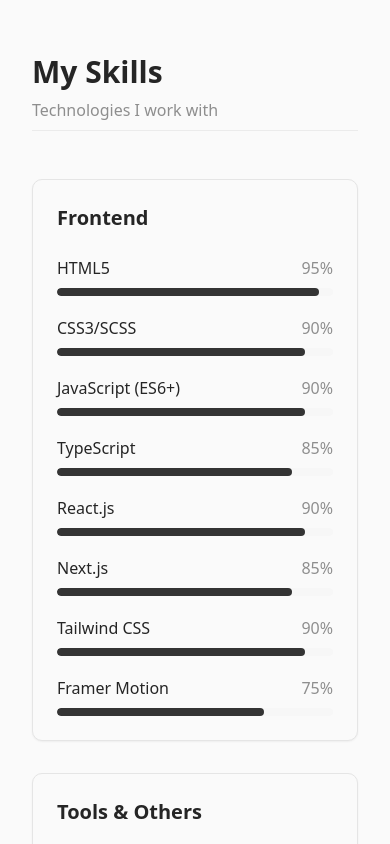
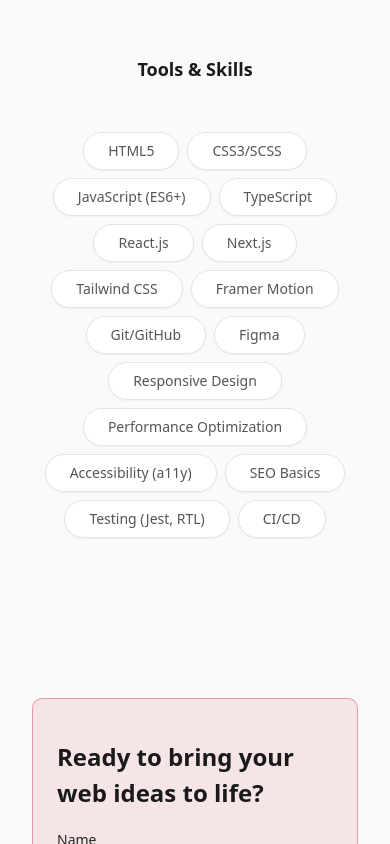
Before and after one commit to irfanmaulana007/portfolio, a Next.js app: page / in a window 390 px wide. Shown: the part 5760-6604 px from the top of the page. Built offline with nearby package versions, Linux system fonts and the light colour scheme.

Commit message:
Skill section refactor

```diff
--- a/components/sections/skills-section.tsx
+++ b/components/sections/skills-section.tsx
@@ -1,13 +1,10 @@
 'use client';
 
 import { Card, CardContent } from '@/components/ui/card';
-import { Separator } from '@/components/ui/separator';
 import { motion } from 'framer-motion';
+import { Text } from '../ui/text';
 
 const skillCategories = [
-  {
-    title: 'Frontend',
-    skills: [
   { name: 'HTML5', level: 95 },
   { name: 'CSS3/SCSS', level: 90 },
   { name: 'JavaScript (ES6+)', level: 90 },
@@ -16,11 +13,6 @@
   { name: 'Next.js', level: 85 },
   { name: 'Tailwind CSS', level: 90 },
   { name: 'Framer Motion', level: 75 },
-    ],
-  },
-  {
-    title: 'Tools & Others',
-    skills: [
   { name: 'Git/GitHub', level: 85 },
   { name: 'Figma', level: 80 },
   { name: 'Responsive Design', level: 95 },
@@ -29,8 +21,6 @@
   { name: 'SEO Basics', level: 75 },
   { name: 'Testing (Jest, RTL)', level: 70 },
   { name: 'CI/CD', level: 65 },
-    ],
-  },
 ];
 
 export function SkillsSection() {
@@ -47,50 +37,20 @@
           viewport={{ once: true }}
           className="space-y-12"
         >
-          <div className="space-y-2">
-            <h2 className="text-3xl font-bold">My Skills</h2>
-            <p className="text-muted-foreground">Technologies I work with</p>
-            <Separator className="my-4" />
-          </div>
+          <Text size="heading-3" weight="semibold" align="center">
+            Tools & Skills
+          </Text>
 
-          <div className="grid grid-cols-1 md:grid-cols-2 gap-8">
-            {skillCategories.map(category => (
-              <Card key={category.title} className="overflow-hidden">
-                <CardContent className="p-6">
-                  <h3 className="text-xl font-semibold mb-6">
-                    {category.title}
-                  </h3>
-                  <div className="space-y-5">
-                    {category.skills.map((skill, skillIndex) => (
-                      <motion.div
+          <div className="flex flex-wrap gap-2 justify-center max-w-5xl mx-auto">
+            {skillCategories.map(skill => (
+              <Card
                 key={skill.name}
-                        initial={{ opacity: 0, x: -10 }}
-                        whileInView={{ opacity: 1, x: 0 }}
-                        transition={{ duration: 0.3, delay: skillIndex * 0.1 }}
-                        viewport={{ once: true }}
-                        className="space-y-2"
+                className="overflow-hidden !bg-[#FFFFFF] !border-[#E5E5E5] dark:!bg-[#1E2029] dark:!border-[#35394D] rounded-full"
               >
-                        <div className="flex justify-between">
-                          <span className="font-medium">{skill.name}</span>
-                          <span className="text-muted-foreground">
-                            {skill.level}%
-                          </span>
-                        </div>
-                        <div className="h-2 bg-secondary rounded-full overflow-hidden">
-                          <motion.div
-                            initial={{ width: 0 }}
-                            whileInView={{ width: `${skill.level}%` }}
-                            transition={{
-                              duration: 1,
-                              delay: skillIndex * 0.1 + 0.3,
-                            }}
-                            viewport={{ once: true }}
-                            className="h-full bg-primary rounded-full"
-                          />
-                        </div>
-                      </motion.div>
-                    ))}
-                  </div>
+                <CardContent className="py-2 px-6">
+                  <Text size="md" variant="secondary">
+                    {skill.name}
+                  </Text>
                 </CardContent>
               </Card>
             ))}
```
Lines whose indentation alone changed are shown as unchanged.
